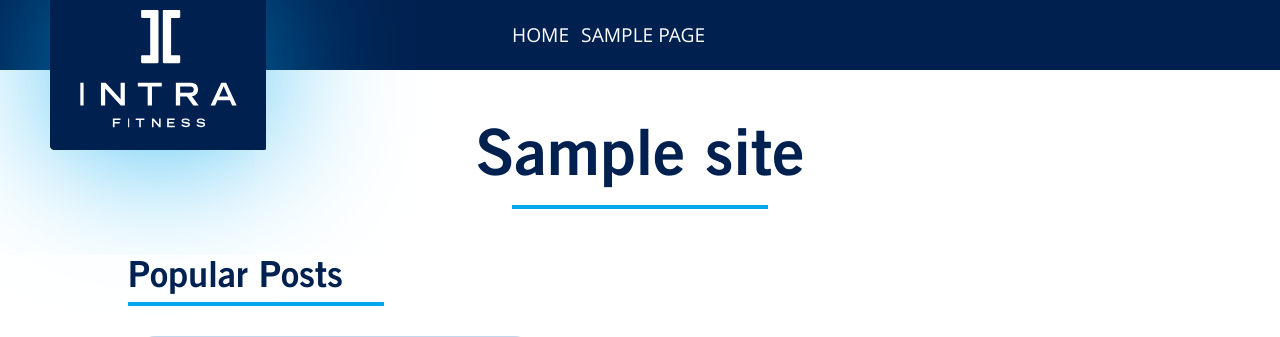
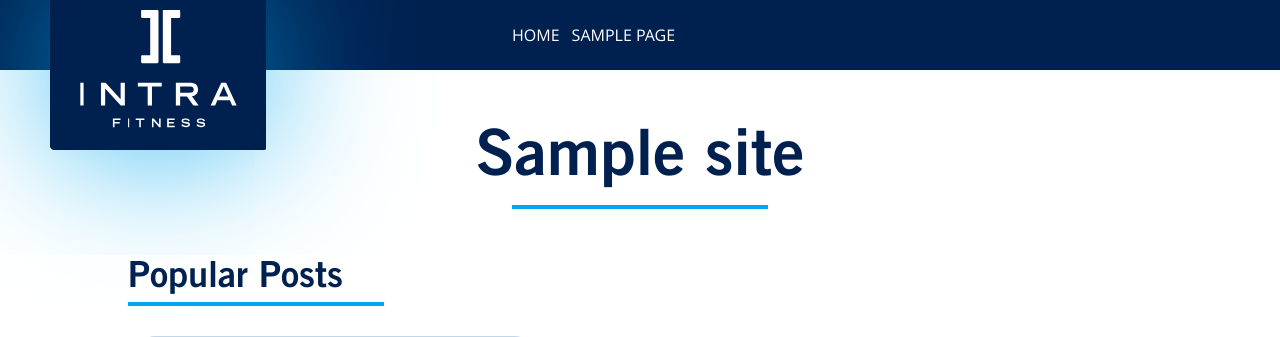
Before and after one commit to jeremiahaguirre/fitness-winter-2019, a WordPress theme: template themes/intrafitness/home.php in a window 1280 px wide. Shown: the top 337 px of the page. Run offline with PHP 8.4 and a stand-in for WordPress, Linux system fonts and the light colour scheme; the site name, menu and one post (Sample post) are stand-ins, and other content is empty; some libraries are stand-ins or nearby versions; some web fonts are replaced.

Commit message:
validation fixes

```diff
--- a/themes/intrafitness/home.php
+++ b/themes/intrafitness/home.php
@@ -31,7 +31,7 @@ get_header(); ?>
                     <?php
                     $image = wp_get_attachment_image_src(get_post_thumbnail_id($carousel_item->ID),'large');
                     ?>
-                    <img src="<?php echo $image[0]; ?>">
+                    <img src="<?php echo $image[0]; ?>" alt="how to change your mindset image">
                     <h3 class="carousel-blog-title">
                         <?php
             echo $carousel_item->post_title;
--- a/themes/intrafitness/sass/_header.scss
+++ b/themes/intrafitness/sass/_header.scss
@@ -102,7 +102,7 @@
       // justify-content: flex-end;
       ul {
         display: flex;
-        font-size: 1.2rem;
+        font-size: 1rem;
         align-items: stretch;
         width: 100%;
         text-transform: uppercase;
--- a/themes/intrafitness/sass/_page-templates.scss
+++ b/themes/intrafitness/sass/_page-templates.scss
@@ -445,7 +445,7 @@
     }
     .purpose {
       width: 70%;
-      margin: 0 auto;
+      margin: 10px auto;
       h2 {
         position: relative;
         text-align: center;
@@ -475,7 +475,7 @@
       &::before {
         content: '';
         position: absolute;
-        top: 121.4em;
+        top: 123.4em;
         background-image: linear-gradient($color__llb, $color__llb);
         transform: skewY(4deg);
         transform-origin: top right;
--- a/themes/intrafitness/style.css
+++ b/themes/intrafitness/style.css
@@ -869,7 +869,7 @@ figure {
         display: -webkit-box;
         display: -ms-flexbox;
         display: flex;
-        font-size: 1.2rem;
+        font-size: 1rem;
         -webkit-box-align: stretch;
             -ms-flex-align: stretch;
                 align-items: stretch;
@@ -1040,14 +1040,8 @@ figure {
   .front-page .intra-way {
     width: 100%;
     height: 100%;
-<<<<<<< HEAD
-    margin: 80px auto; }
-    .front-page .intra-way h2 {
-      text-align: center; }
-=======
     margin: 80px auto h2;
       margin-text-align: center; }
->>>>>>> f9ddb8410d3d092d63a70c9672d2eee598006384
     .front-page .intra-way .wp-block-media-text {
       display: block; }
     .front-page .intra-way img {
@@ -1373,7 +1367,7 @@ figure {
       margin: 0; }
   .mindset-coaching .purpose {
     width: 70%;
-    margin: 0 auto; }
+    margin: 10px auto; }
     .mindset-coaching .purpose h2 {
       position: relative;
       text-align: center;
@@ -1400,7 +1394,7 @@ figure {
     .mindset-coaching .maybe-you::before {
       content: '';
       position: absolute;
-      top: 121.4em;
+      top: 123.4em;
       background-image: -webkit-gradient(linear, left top, left bottom, from(#ebf7fd), to(#ebf7fd));
       background-image: linear-gradient(#ebf7fd, #ebf7fd);
       -webkit-transform: skewY(4deg);
```
Also changed, not shown: themes/intrafitness/images/web/home-page/paul_and_guy_ropes@3x.jpg (added), themes/intrafitness/images/web/home-page/paul_and_guy_ropes_mobile.jpg (added).
